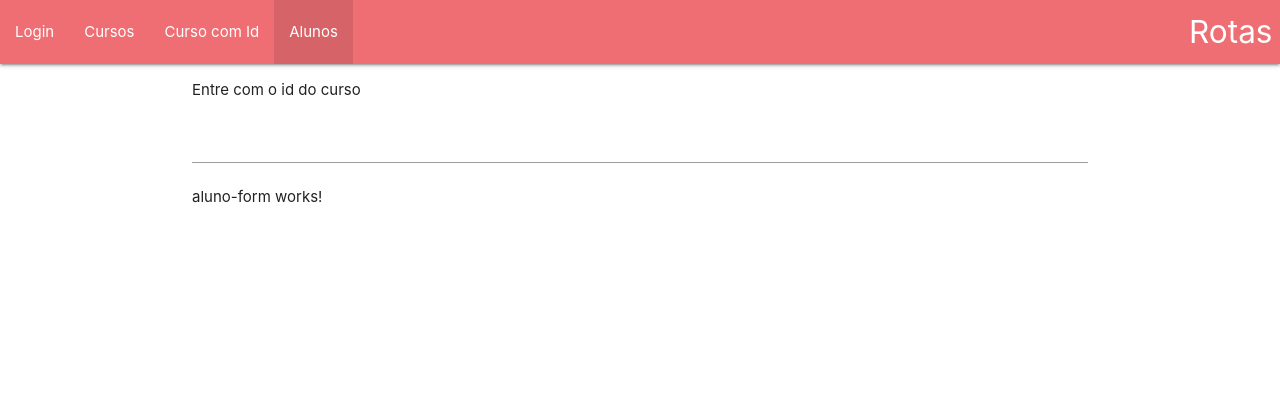
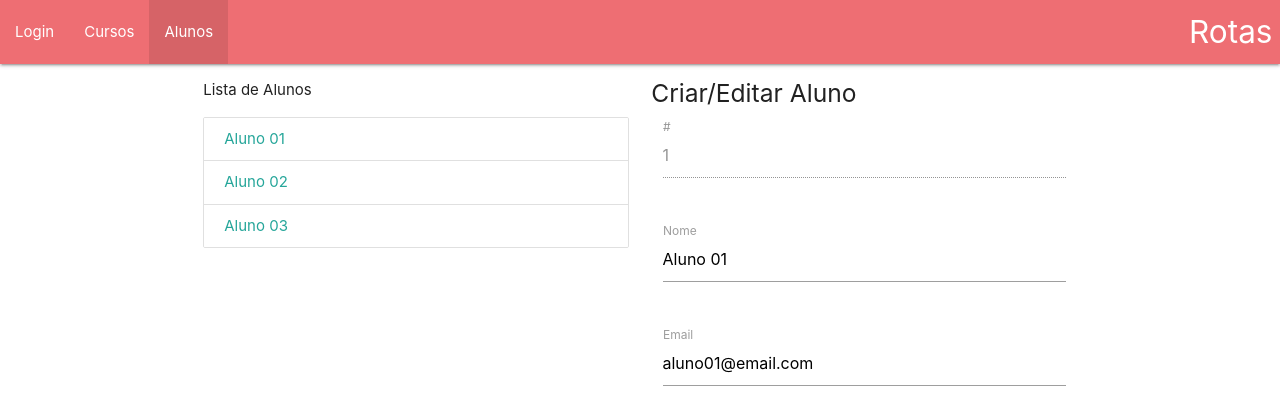
Before and after one commit to Gabriielfeliciano/Curso-Angular-Loiane, an Angular app in the folder rotas/: page /alunos/1/editar in a window 1280 px wide. Shown: the top 410 px of the page. Built offline with nearby package versions, Linux system fonts and the light colour scheme.

Commit message:
Rotas filhas + Desenvolvendo Telas

```diff
--- a/rotas/src/app/alunos/aluno-detalhes/aluno-detalhes.component.html
+++ b/rotas/src/app/alunos/aluno-detalhes/aluno-detalhes.component.html
@@ -1 +1,10 @@
-<p>aluno-detalhes works!</p>
+<h5>
+    Detalhes do Aluno
+</h5>
+
+<p>Id: {{ aluno.id }}</p>
+<p>Nome: {{ aluno.nome }}</p>
+<p>Email: {{ aluno.email }}</p>
+
+<a class="waves-effect waves-light btn"
+  (click)="editarContato()">Editar</a>
--- a/rotas/src/app/alunos/aluno-detalhes/aluno-detalhes.component.ts
+++ b/rotas/src/app/alunos/aluno-detalhes/aluno-detalhes.component.ts
@@ -1,4 +1,7 @@
 import { Component, OnInit } from '@angular/core';
+import { ActivatedRoute, Router } from '@angular/router';
+import { Subscription } from 'rxjs';
+import { AlunosService } from '../alunos.service';
 
 @Component({
   selector: 'app-aluno-detalhes',
@@ -7,9 +10,30 @@
 })
 export class AlunoDetalhesComponent implements OnInit {
 
-  constructor() { }
 
-  ngOnInit(): void {
+  aluno!: any;
+  inscricao!: Subscription;
+
+  constructor(
+    private route: ActivatedRoute,
+    private router: Router,
+    private alunosService: AlunosService
+  ) { }
+
+  ngOnInit() {
+    this.inscricao = this.route.params.subscribe(
+      (params: any) => {
+        let id = params['id'];
+        this.aluno = this.alunosService.getAluno(id);
+      }
+    );
   }
 
+  editarContato(){
+  this.router.navigate(['/alunos', this.aluno.id, 'editar']);
 }
+
+  ngOnDestroy(){
+    this.inscricao.unsubscribe();
+  }
+}
--- a/rotas/src/app/alunos/aluno-form/aluno-form.component.html
+++ b/rotas/src/app/alunos/aluno-form/aluno-form.component.html
@@ -1 +1,24 @@
-<p>aluno-form works!</p>
+<h5>
+    Criar/Editar Aluno
+</h5>
+
+  <div class="col s12">
+    <div class="row">
+      <div class="input-field col s12">
+        <input disabled [(ngModel)]="aluno.id" id="disabled" type="text">
+        <label for="disabled" class="active">#</label>
+      </div>
+    </div>
+    <div class="row">
+      <div class="input-field col s12">
+        <input id="nome" [(ngModel)]="aluno.nome" class="validate">
+        <label for="nome" class="active">Nome</label>
+      </div>
+    </div>
+    <div class="row">
+      <div class="input-field col s12">
+        <input id="email" [(ngModel)]="aluno.email" type="email" class="validate">
+        <label for="email" class="active">Email</label>
+      </div>
+    </div>
+  </div>
--- a/rotas/src/app/alunos/aluno-form/aluno-form.component.ts
+++ b/rotas/src/app/alunos/aluno-form/aluno-form.component.ts
@@ -1,4 +1,7 @@
 import { Component, OnInit } from '@angular/core';
+import { ActivatedRoute } from '@angular/router';
+import { Subscription } from 'rxjs';
+import { AlunosService } from '../alunos.service';
 
 @Component({
   selector: 'app-aluno-form',
@@ -7,9 +10,31 @@
 })
 export class AlunoFormComponent implements OnInit {
 
-  constructor() { }
+  aluno: any = {};
+  inscricao!: Subscription;
 
-  ngOnInit(): void {
+  constructor(
+    private route: ActivatedRoute,
+    private alunosService: AlunosService
+  ) { }
+
+  ngOnInit() {
+    this.inscricao = this.route.params.subscribe(
+      (params: any) => {
+        let id = params['id'];
+
+        this.aluno = this.alunosService.getAluno(id);
+
+
+        if (this.aluno === null){
+          this.aluno = {};
+        }
+      }
+    );
+  }
+
+  ngOnDestroy(){
+    this.inscricao.unsubscribe();
   }
 
 }
--- a/rotas/src/app/alunos/alunos.component.html
+++ b/rotas/src/app/alunos/alunos.component.html
@@ -1 +1,19 @@
-<p>alunos works!</p>
+<div class="row">
+    <div class="col s6">
+      <p>
+        Lista de Alunos
+      </p>
+
+      <div class="collection">
+        <a class="collection-item"
+        *ngFor="let aluno of alunos"
+        [routerLink]="[aluno.id]">
+        {{ aluno.nome }}
+        </a>
+      </div>
+    </div>
+
+  <div class="col s6">
+    <router-outlet></router-outlet>
+  </div>
+  </div>
--- a/rotas/src/app/alunos/alunos.component.ts
+++ b/rotas/src/app/alunos/alunos.component.ts
@@ -1,4 +1,5 @@
 import { Component, OnInit } from '@angular/core';
+import { AlunosService } from './alunos.service';
 
 @Component({
   selector: 'app-alunos',
@@ -7,9 +8,12 @@
 })
 export class AlunosComponent implements OnInit {
 
-  constructor() { }
+  alunos: any[] = [];
+
+  constructor(private alunosService: AlunosService) { }
 
   ngOnInit(): void {
+    this.alunos = this.alunosService.getAlunos();
   }
 
 }
--- /dev/null
+++ b/rotas/src/app/alunos/alunos.service.ts
@@ -0,0 +1,30 @@
+import { Injectable } from '@angular/core';
+
+@Injectable({
+  providedIn: 'root'
+})
+export class AlunosService {
+
+  private alunos: any[] = [
+    {id: 1, nome: 'Aluno 01', email: 'aluno01@email.com'},
+    {id: 2, nome: 'Aluno 02', email: 'aluno02@email.com'},
+    {id: 3, nome: 'Aluno 03', email: 'aluno03@email.com'}
+  ];
+
+  getAlunos(){
+    return this.alunos;
+  }
+
+  getAluno(id: number){
+    for (let i=0; i<this.alunos.length; i++){
+      let aluno = this.alunos[i];
+      if (aluno.id == id){
+        return aluno;
+
+      }
+    }
+    return null;
+  }
+
+  constructor() { }
+}
--- a/rotas/src/app/app.component.html
+++ b/rotas/src/app/app.component.html
@@ -4,14 +4,14 @@
     <ul id="nav-mobile" class="left hide-on-med-and-down">
       <li routerLinkActive="active"><a routerLink="login">Login</a></li>
       <li routerLinkActive="active"><a routerLink="cursos" [queryParams]="{pagina:1}">Cursos</a></li>
-      <li routerLinkActive="active"><a [routerLink]="['curso',idCurso.value]">Curso com Id</a></li>
+      <!-- <li routerLinkActive="active"><a [routerLink]="['curso',idCurso.value]">Curso com Id</a></li> -->
       <li routerLinkActive="active"><a routerLink="alunos">Alunos</a></li>
 
     </ul>
   </div>
 </nav>
 <div class="container">
- <p>Entre com o id do curso</p>
-    <input #idCurso>
+ <!-- <p>Entre com o id do curso</p> -->
+    <!-- <input #idCurso> -->
   <router-outlet></router-outlet>
 </div>
--- a/rotas/src/app/app.module.ts
+++ b/rotas/src/app/app.module.ts
@@ -1,5 +1,6 @@
 import { NgModule } from '@angular/core';
 import { BrowserModule } from '@angular/platform-browser';
+import { FormsModule } from '@angular/forms';
 
 import { AppRoutingModule } from './app-routing.module';
 import { AppComponent } from './app.component';
@@ -16,6 +17,7 @@
   ],
   imports: [
     BrowserModule,
+    FormsModule,
     CursosModule,
     AlunosModule,
     AppRoutingModule
```
Also changed, not shown: rotas/src/app/alunos/alunos.module.ts (+5 -2 lines), rotas/src/app/alunos/alunos.routing.module.ts (+6 -4 lines), 1 other file (tests, documents, lock files or other folders).
